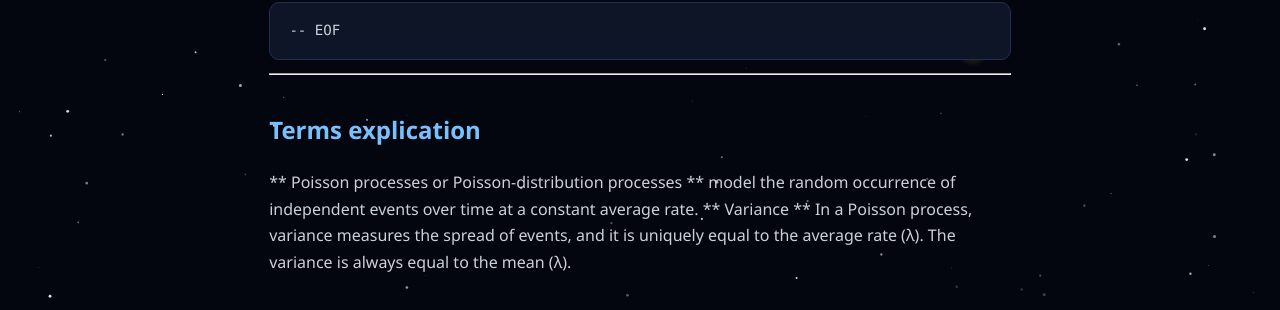
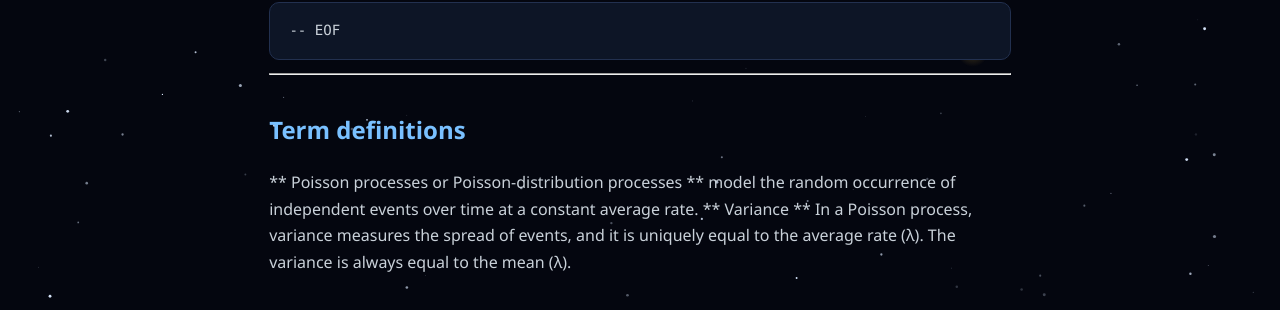
Before and after one commit to dapiced/dapiced.github.io, a Jekyll site: the page built from _posts/2026-07-17-tail-f-dev-world-databells.md, in a window 1280 px wide and 900 px high, scrolled down 13288 px. Shown: the part 147-457 px from the top of the window. Built offline with Jekyll 4.4.1, drawn with Linux system fonts in a browser that asks for light colours; comment, search, counter and statistics services are not loaded.

Commit message:
Rename "Terms explication" section to "Term definitions" for clarity

```diff
--- a/_posts/2026-07-17-tail-f-dev-world-databells.md
+++ b/_posts/2026-07-17-tail-f-dev-world-databells.md
@@ -272,7 +272,7 @@ If you're the kind of person who checks Voyager's velocity against a placard for
 
 ---
 
-## Terms explication
+## Term definitions
 
 ** Poisson processes or Poisson-distribution processes ** model the random occurrence of independent events over time at a constant average rate.
 ** Variance ** In a Poisson process, variance measures the spread of events, and it is uniquely equal to the average rate (λ). The variance is always equal to the mean (λ).
```
